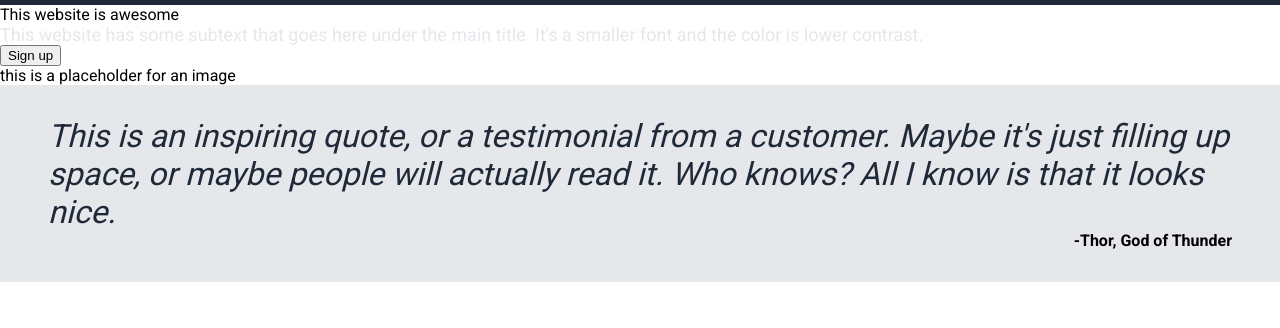
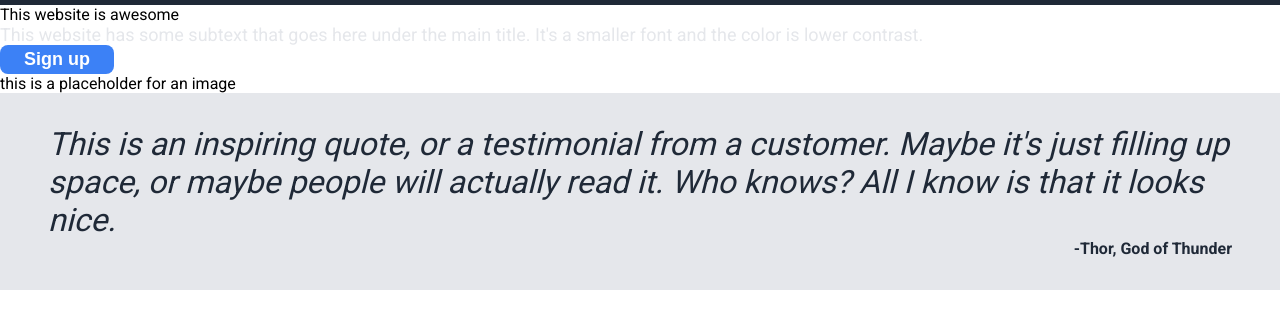
Before and after one commit to EPedley/css_landing-page, a plain HTML site: page index.html in a window 1280 px wide. Shown: the part 68-396 px from the top of the page. Drawn offline with Linux system fonts and the light colour scheme.

Commit message:
Completed CSS for the buttons

```diff
--- a/style.css
+++ b/style.css
@@ -35,13 +35,13 @@ ul {
     padding: 32px 0px 32px 0px;
     display: flex;
     flex-direction: column;
+    color: #1F2937;
 }
 
 .quote-text {
     font-size: 32px;
     font-weight: 100;
     font-style: italic;
-    color: #1F2937;
 }
 
 .header, .quote {
@@ -54,8 +54,12 @@ ul {
     font-weight: bold;
 }
 
-.button {
-    background-color: rgb(57, 57, 233);
+button {
+    background-color: #3C81F6;
     font-size: 18px;
     font-weight: bold;
+    color: white;
+    padding: 4px 24px;
+    border: none;
+    border-radius: 8px;
 }
```
